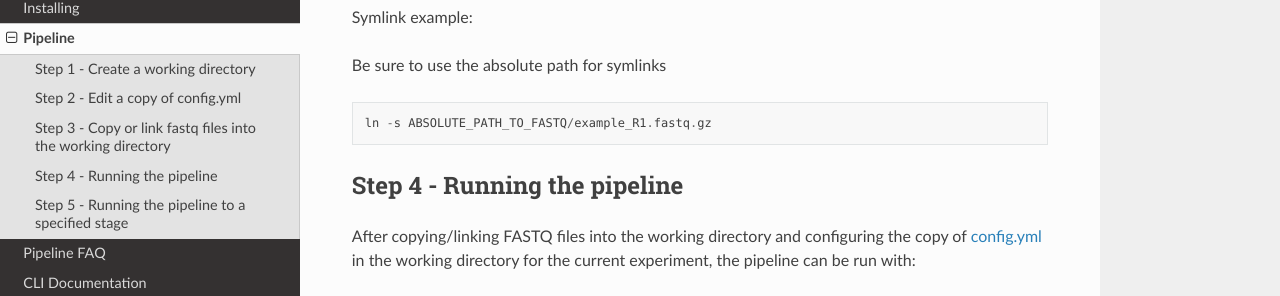
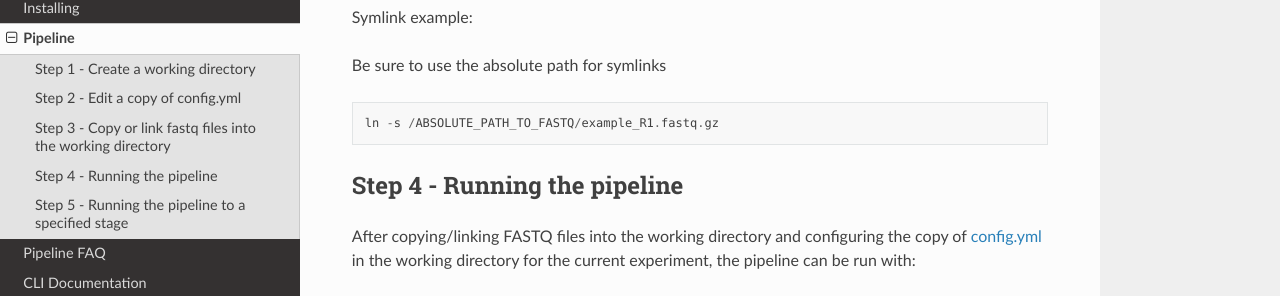
Before and after one commit to sims-lab/CapCruncher, a Sphinx documentation site: the page built from docs/running_the_pipeline.rst, in a window 1280 px wide and 900 px high, scrolled down 2068 px. Shown: the part 144-440 px from the top of the window. Built offline with Sphinx 7.4.7 and the Read the Docs theme 2.0.0, drawn with Linux system fonts in a browser that asks for light colours.

```diff
--- a/docs/running_the_pipeline.rst
+++ b/docs/running_the_pipeline.rst
@@ -98,7 +98,7 @@ Be sure to use the absolute path for symlinks
 
 ::
 
-    ln -s ABSOLUTE_PATH_TO_FASTQ/example_R1.fastq.gz
+    ln -s /ABSOLUTE_PATH_TO_FASTQ/example_R1.fastq.gz
 
 
 Step 4 - Running the pipeline
```
